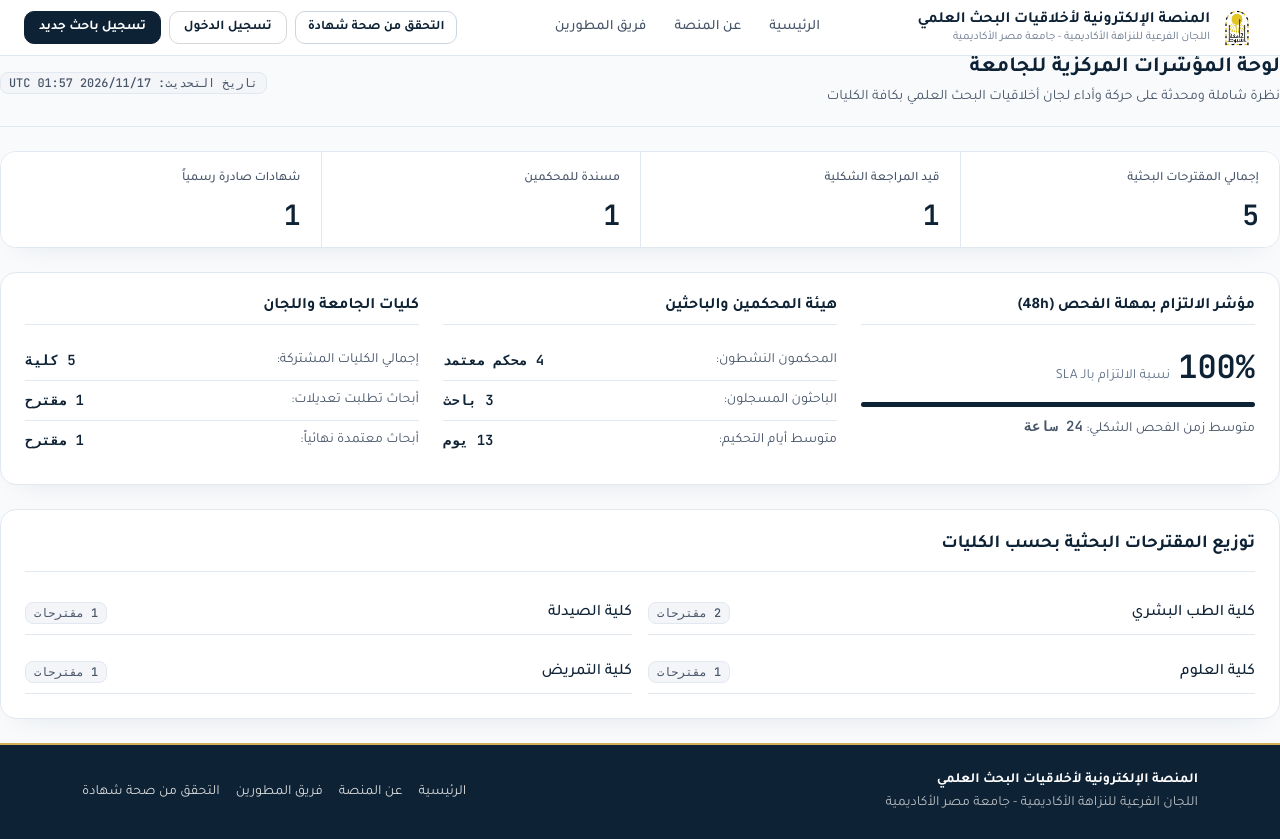
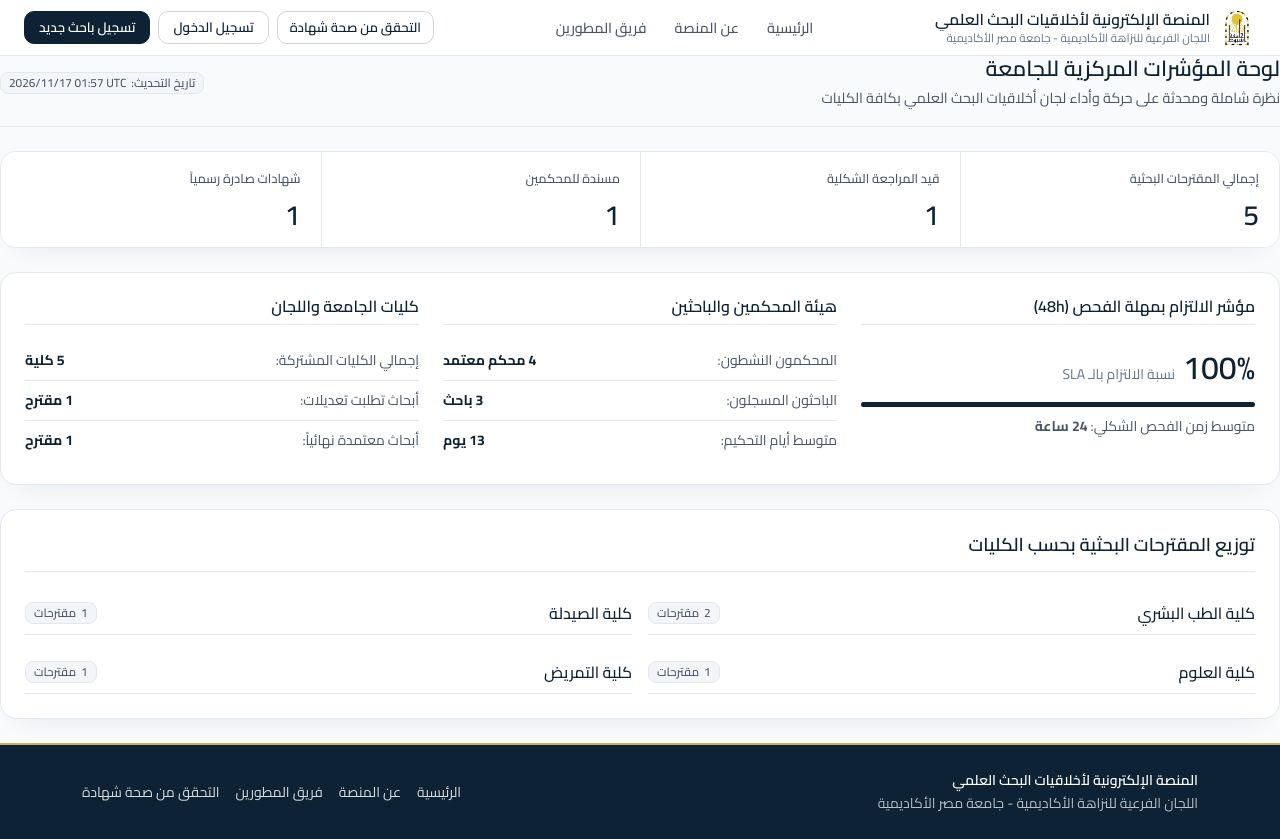
Before and after one commit to Refaat-oasis/ResearchProjectUniversityMis, an ASP.NET Core app: page /SuperAdmin in a window 1280 px wide. Run offline with ASP.NET Core 8, Linux system fonts and the light colour scheme; a user stored in the database is signed in; data comes from the database, SQL or seed files in the repository; some libraries are stand-ins or nearby versions.

Commit message:
fix(typography): switch to authentic Cairo font, resolve broken monospace Arabic letters and badges

```diff
--- a/researchProject/Views/Account/_UserProfilePartial.cshtml
+++ b/researchProject/Views/Account/_UserProfilePartial.cshtml
@@ -33,7 +33,7 @@
         <div class="col-md-6 col-lg-4">
             <div class="dossier-panel-subtle h-100">
                 <div class="text-muted small">رقم الهاتف</div>
-                <div class="font-mono-tabular fw-bold fs-6 text-dark mt-1" dir="ltr">@(string.IsNullOrEmpty(Model.PhoneNumber) ? "غير مسجل" : Model.PhoneNumber)</div>
+                <div class="fw-bold fs-6 text-dark mt-1 @(!string.IsNullOrEmpty(Model.PhoneNumber) ? "font-mono-tabular" : "")" dir="@(!string.IsNullOrEmpty(Model.PhoneNumber) ? "ltr" : "rtl")">@(string.IsNullOrEmpty(Model.PhoneNumber) ? "غير مسجل" : Model.PhoneNumber)</div>
             </div>
         </div>
     </div>
--- a/researchProject/Views/Shared/_Layout.cshtml
+++ b/researchProject/Views/Shared/_Layout.cshtml
@@ -14,10 +14,10 @@
     <link rel="icon" type="image/png" sizes="192x192" href="~/favicon-192.png" asp-append-version="true" />
     <link rel="apple-touch-icon" sizes="180x180" href="~/apple-touch-icon.png" asp-append-version="true" />
 
-    <!-- Typography: Modern Arabic Kufi Display + Tajawal UI + JetBrains Mono -->
+    <!-- Typography: Authentic Egyptian University Font - Cairo -->
     <link rel="preconnect" href="https://fonts.googleapis.com" />
     <link rel="preconnect" href="https://fonts.gstatic.com" crossorigin />
-    <link href="https://fonts.googleapis.com/css2?family=JetBrains+Mono:wght@500;600&family=Noto+Kufi+Arabic:wght@500;600;700;800&family=Tajawal:wght@400;500;700&display=swap" rel="stylesheet" />
+    <link href="https://fonts.googleapis.com/css2?family=Cairo:wght@400;500;600;700;800;900&display=swap" rel="stylesheet" />
 
     <!-- Bootstrap RTL 5 -->
     <link rel="stylesheet" href="~/lib/bootstrap/dist/css/bootstrap.rtl.min.css" />
--- a/researchProject/Views/SuperAdmin/Colleges.cshtml
+++ b/researchProject/Views/SuperAdmin/Colleges.cshtml
@@ -50,9 +50,9 @@
                                 }
                             </td>
                             <td>
-                                <span class="status-stamp status-assigned font-mono-tabular">@deptsCount قسم</span>
+                                <span class="status-stamp status-assigned"><span class="font-mono-tabular">@deptsCount</span> قسم</span>
                             </td>
-                            <td class="font-mono-tabular">@(c.ResearchCategories?.Count ?? 0) تصنيف</td>
+                            <td><span class="font-mono-tabular">@(c.ResearchCategories?.Count ?? 0)</span> تصنيف</td>
                             <td>
                                 <div class="table-actions-inline">
                                     <button class="btn btn-sm btn-outline-primary" onclick="manageDepartments(@c.Id, '@c.Name')">
--- a/researchProject/Views/SuperAdmin/Index.cshtml
+++ b/researchProject/Views/SuperAdmin/Index.cshtml
@@ -9,8 +9,9 @@
         <h1 class="page-title">لوحة المؤشرات المركزية للجامعة</h1>
         <p>نظرة شاملة ومحدثة على حركة وأداء لجان أخلاقيات البحث العلمي بكافة الكليات</p>
     </div>
-    <span class="role-stamp font-mono-tabular">
-        تاريخ التحديث: @DateTime.UtcNow.ToString("yyyy/MM/dd HH:mm") UTC
+    <span class="role-stamp">
+        <span>تاريخ التحديث:</span>
+        <span class="font-mono-tabular" dir="ltr">@DateTime.UtcNow.ToString("yyyy/MM/dd HH:mm") UTC</span>
     </span>
 </div>
 
@@ -50,7 +51,7 @@
                 <div class="progress" style="height: 5px;">
                     <div class="progress-bar" role="progressbar" style="width: @Model.SlaCompliancePercentage%;"></div>
                 </div>
-                <div class="small mt-2 text-secondary">متوسط زمن الفحص الشكلي: <strong class="font-mono-tabular">@Model.AverageScreeningHours ساعة</strong></div>
+                <div class="small mt-2 text-secondary">متوسط زمن الفحص الشكلي: <strong><span class="font-mono-tabular">@Model.AverageScreeningHours</span> ساعة</strong></div>
             </div>
         </div>
 
@@ -59,15 +60,15 @@
                 <h2 class="card-title-custom fs-6 mb-3 pb-2 border-bottom">هيئة المحكمين والباحثين</h2>
                 <div class="d-flex justify-content-between align-items-center py-2 border-bottom small">
                     <span class="text-secondary">المحكمون النشطون:</span>
-                    <strong class="font-mono-tabular">@Model.TotalJudges محكم معتمد</strong>
+                    <strong><span class="font-mono-tabular">@Model.TotalJudges</span> محكم معتمد</strong>
                 </div>
                 <div class="d-flex justify-content-between align-items-center py-2 border-bottom small">
                     <span class="text-secondary">الباحثون المسجلون:</span>
-                    <strong class="font-mono-tabular">@Model.TotalResearchers باحث</strong>
+                    <strong><span class="font-mono-tabular">@Model.TotalResearchers</span> باحث</strong>
                 </div>
                 <div class="d-flex justify-content-between align-items-center py-2 small">
                     <span class="text-secondary">متوسط أيام التحكيم:</span>
-                    <strong class="font-mono-tabular">@Model.AverageJudgingDays يوم</strong>
+                    <strong><span class="font-mono-tabular">@Model.AverageJudgingDays</span> يوم</strong>
                 </div>
             </div>
         </div>
@@ -77,15 +78,15 @@
                 <h2 class="card-title-custom fs-6 mb-3 pb-2 border-bottom">كليات الجامعة واللجان</h2>
                 <div class="d-flex justify-content-between align-items-center py-2 border-bottom small">
                     <span class="text-secondary">إجمالي الكليات المشتركة:</span>
-                    <strong class="font-mono-tabular">@Model.TotalColleges كلية</strong>
+                    <strong><span class="font-mono-tabular">@Model.TotalColleges</span> كلية</strong>
                 </div>
                 <div class="d-flex justify-content-between align-items-center py-2 border-bottom small">
                     <span class="text-secondary">أبحاث تطلبت تعديلات:</span>
-                    <strong class="font-mono-tabular">@Model.ModificationsRequiredCount مقترح</strong>
+                    <strong><span class="font-mono-tabular">@Model.ModificationsRequiredCount</span> مقترح</strong>
                 </div>
                 <div class="d-flex justify-content-between align-items-center py-2 small">
                     <span class="text-secondary">أبحاث معتمدة نهائياً:</span>
-                    <strong class="font-mono-tabular">@Model.ApprovedCount مقترح</strong>
+                    <strong><span class="font-mono-tabular">@Model.ApprovedCount</span> مقترح</strong>
                 </div>
             </div>
         </div>
@@ -105,7 +106,7 @@
                 <div class="col-12 col-md-6">
                     <div class="d-flex justify-content-between align-items-center py-2 border-bottom">
                         <span class="fw-medium">@item.Key</span>
-                        <span class="role-stamp font-mono-tabular">@item.Value مقترحات</span>
+                        <span class="role-stamp"><span class="font-mono-tabular">@item.Value</span> مقترحات</span>
                     </div>
                 </div>
             }
--- a/researchProject/Views/SuperAdmin/Reports.cshtml
+++ b/researchProject/Views/SuperAdmin/Reports.cshtml
@@ -62,7 +62,7 @@
                 <h2 class="card-title-custom fs-5">
                     <i class="bi bi-buildings"></i> توزيع المقترحات حسب كليات الجامعة
                 </h2>
-                <span class="status-stamp status-assigned font-mono-tabular">@Model.TotalColleges كلية</span>
+                <span class="status-stamp status-assigned"><span class="font-mono-tabular">@Model.TotalColleges</span> كلية</span>
             </div>
             <div class="table-responsive">
                 <table class="table ledger-table align-middle">
--- a/researchProject/Views/SuperAdmin/_ManageCollegesPartial.cshtml
+++ b/researchProject/Views/SuperAdmin/_ManageCollegesPartial.cshtml
@@ -46,9 +46,9 @@
                                 }
                             </td>
                             <td>
-                                <span class="status-stamp status-assigned font-mono-tabular">@deptsCount قسم</span>
+                                <span class="status-stamp status-assigned"><span class="font-mono-tabular">@deptsCount</span> قسم</span>
                             </td>
-                            <td class="font-mono-tabular">@(c.ResearchCategories?.Count ?? 0) تصنيف</td>
+                            <td><span class="font-mono-tabular">@(c.ResearchCategories?.Count ?? 0)</span> تصنيف</td>
                             <td>
                                 <div class="table-actions-inline">
                                     <button class="btn btn-sm btn-outline-primary" onclick="manageDepartments(@c.Id, '@c.Name')" title="إدارة الأقسام">
--- a/researchProject/wwwroot/css/site.css
+++ b/researchProject/wwwroot/css/site.css
@@ -3,10 +3,11 @@
    ========================================================================== */
 
 :root {
-    /* Modern University Typography: Noto Kufi Arabic + Tajawal + JetBrains Mono */
-    --font-display: 'Noto Kufi Arabic', 'Tajawal', -apple-system, BlinkMacSystemFont, sans-serif;
-    --font-sans: 'Tajawal', 'Noto Kufi Arabic', -apple-system, BlinkMacSystemFont, sans-serif;
-    --font-mono: 'JetBrains Mono', ui-monospace, SFMono-Regular, Menlo, monospace;
+    /* Authentic Egyptian University Typography: Cairo */
+    --font-display: 'Cairo', system-ui, -apple-system, BlinkMacSystemFont, "Segoe UI", Roboto, sans-serif;
+    --font-sans: 'Cairo', system-ui, -apple-system, BlinkMacSystemFont, "Segoe UI", Roboto, sans-serif;
+    --font-mono: 'Cairo', system-ui, -apple-system, BlinkMacSystemFont, "Segoe UI", Roboto, sans-serif;
+    --font-code: ui-monospace, SFMono-Regular, Menlo, Monaco, Consolas, "Courier New", monospace;
 
     /* Cool Slate & Academic Surface Palette (Unified with Home Page) */
     --bg-canvas: #F8FAFC;
@@ -146,13 +147,19 @@ h3, .h3,
     letter-spacing: 0;
 }
 
-.font-mono-tabular,
+.font-mono-tabular {
+    font-family: inherit;
+    font-variant-numeric: tabular-nums;
+    font-feature-settings: "tnum" 1;
+}
+
 code,
 pre,
 kbd,
 .mono-code {
-    font-family: var(--font-mono);
-    font-variant-numeric: tabular-nums;
+    font-family: var(--font-code);
+    direction: ltr;
+    unicode-bidi: isolate;
 }
 
 .font-mono-tabular::placeholder {
```
Also changed, not shown: researchProject/Views/Home/Index.cshtml (+9 -8 lines), researchProject/Views/SuperAdmin/_OverviewDashboardPartial.cshtml (+7 -6 lines).
